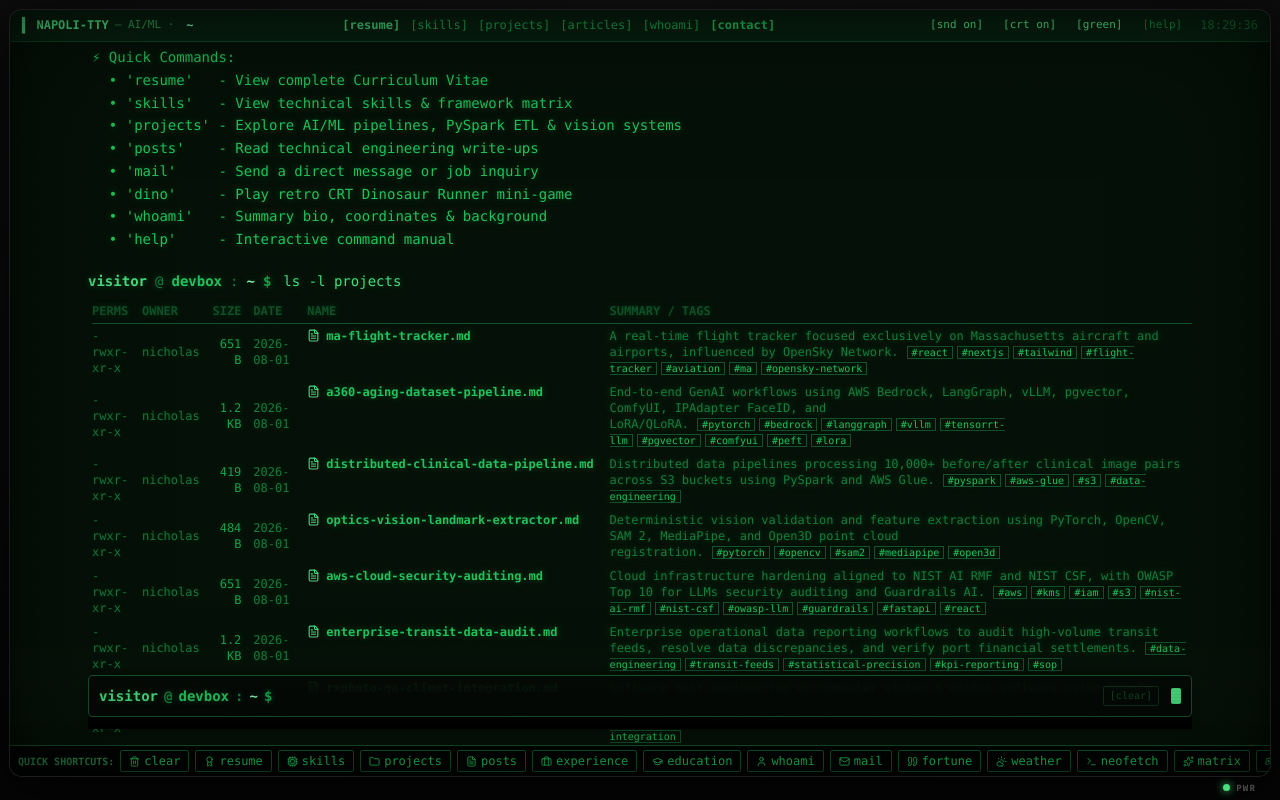
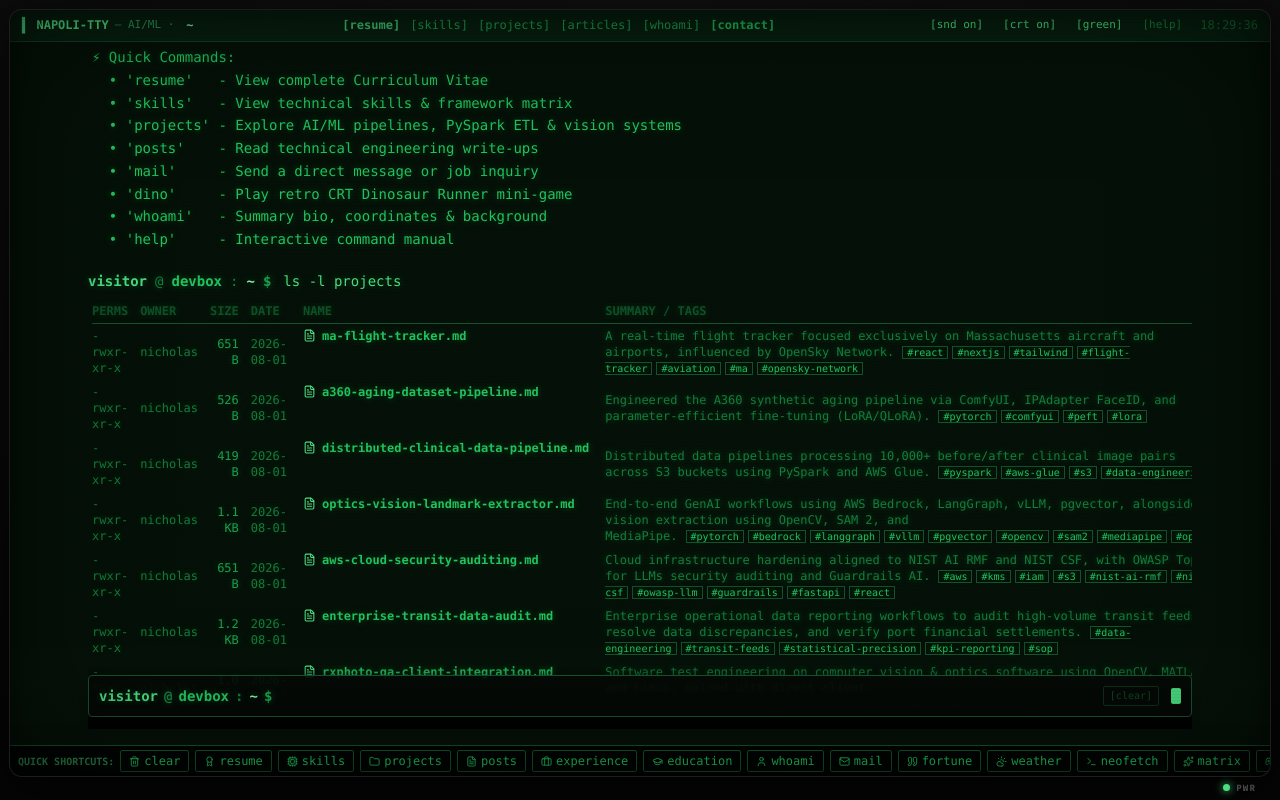
Before and after one commit to Cappuccino-san/TTY-Emulation.-Terminal-Style-dev-page, a React (Vite) app: page /config in a window 1280 px wide. Built offline with nearby package versions, Linux system fonts and the light colour scheme.

Commit message:
Reassign AWS Bedrock, vLLM, and pgvector bullet points from aging pipeline to optics vision landmark extractor

```diff
--- a/src/vfs/projectsData.ts
+++ b/src/vfs/projectsData.ts
@@ -26,14 +26,14 @@ export const PROJECTS: Project[] = [
   {
     slug: 'a360-aging-dataset-pipeline',
     filename: 'a360-aging-dataset-pipeline.md',
-    name: 'A360 Synthetic Aging & Compound GenAI Pipeline',
+    name: 'A360 Synthetic Aging Pipeline',
     status: 'ACTIVE',
     stars: 340,
-    tags: ['pytorch', 'bedrock', 'langgraph', 'vllm', 'tensorrt-llm', 'pgvector', 'comfyui', 'peft', 'lora'],
+    tags: ['pytorch', 'comfyui', 'peft', 'lora'],
     repo: 'https://github.com/cappuccino-san/a360-aging-pipeline',
     demo: 'https://linkedin.com/in/nicholas-napoli476',
-    summary: 'End-to-end GenAI workflows using AWS Bedrock, LangGraph, vLLM, pgvector, ComfyUI, IPAdapter FaceID, and LoRA/QLoRA.',
-    description: `# A360 Synthetic Aging & Compound GenAI Pipeline\n\n**Role**: AI/ML Workflow Engineer | Aesthetic360\n**Stack**: AWS Bedrock, LangGraph, Step Functions, vLLM, pgvector, ComfyUI, IPAdapter FaceID, PEFT (LoRA/QLoRA), PyTorch\n\n---\n\n## Systems & Technical Implementation\n- **End-to-End GenAI Workflows**: Owned software application development and training pipelines for end-to-end GenAI workflows and agentic systems for clinical photo processing (cropping, upscaling, enhancement, background removal) using AWS Bedrock, LangGraph, and Step Functions, with per-stage validation checks gating each pipeline step.\n- **Real-Time Inference & Vector Retrieval**: Evaluated real-time inference stacks for background-removal pipelines — vLLM serving models including Amazon Titan and Stability AI, paired with pgvector hybrid search over S3 data, versus HuggingFace tooling — with retrieval supplying project context for clinical workflows.\n- **Identity-Preserving Synthetic Aging Pipeline**: Engineered the A360 synthetic aging pipeline via ComfyUI, IPAdapter FaceID, and parameter-efficient fine-tuning (LoRA/QLoRA) via single-GPU fine-tuning to generate identity-consistent synthetic portraits across age cohorts (20–70), validated by visual inspection at 5-year intervals.`
+    summary: 'Engineered the A360 synthetic aging pipeline via ComfyUI, IPAdapter FaceID, and parameter-efficient fine-tuning (LoRA/QLoRA).',
+    description: `# A360 Synthetic Aging Pipeline\n\n**Role**: AI/ML Workflow Engineer | Aesthetic360\n**Stack**: ComfyUI, IPAdapter FaceID, PEFT (LoRA/QLoRA), PyTorch\n\n---\n\n## Systems & Technical Implementation\n- **Identity-Preserving Synthetic Aging Pipeline**: Engineered the A360 synthetic aging pipeline via ComfyUI, IPAdapter FaceID, and parameter-efficient fine-tuning (LoRA/QLoRA) via single-GPU fine-tuning to generate identity-consistent synthetic portraits across age cohorts (20–70), validated by visual inspection at 5-year intervals.`
   },
   {
     slug: 'distributed-clinical-data-pipeline',
@@ -49,13 +49,13 @@ export const PROJECTS: Project[] = [
   {
     slug: 'optics-vision-landmark-extractor',
     filename: 'optics-vision-landmark-extractor.md',
-    name: 'Deterministic Vision Validation & 3D LiDAR Registration',
+    name: 'Compound GenAI & Optics Vision Landmark Extractor',
     status: 'ACTIVE',
     stars: 480,
-    tags: ['pytorch', 'opencv', 'sam2', 'mediapipe', 'open3d'],
+    tags: ['pytorch', 'bedrock', 'langgraph', 'vllm', 'pgvector', 'opencv', 'sam2', 'mediapipe', 'open3d'],
     repo: 'https://github.com/cappuccino-san/optics-vision-extractor',
-    summary: 'Deterministic vision validation and feature extraction using PyTorch, OpenCV, SAM 2, MediaPipe, and Open3D point cloud registration.',
-    description: `# Deterministic Vision Validation & 3D LiDAR Registration\n\n**Role**: AI/ML Workflow Engineer | Aesthetic360\n**Stack**: PyTorch, OpenCV, SAM 2, MediaPipe, Open3D, 3D LiDAR\n\n---\n\n## Systems & Technical Implementation\n- **Optics-Aligned Feature Extraction & Boundary Tracking**: Built deterministic vision validation and optics-aligned feature extraction pipelines using PyTorch, OpenCV, SAM 2, and MediaPipe for landmark boundary tracking and 3D LiDAR point cloud registration (Open3D).`
+    summary: 'End-to-end GenAI workflows using AWS Bedrock, LangGraph, vLLM, pgvector, alongside vision extraction using OpenCV, SAM 2, and MediaPipe.',
+    description: `# Compound GenAI & Optics Vision Landmark Extractor\n\n**Role**: AI/ML Workflow Engineer | Aesthetic360\n**Stack**: AWS Bedrock, LangGraph, vLLM, pgvector, PyTorch, OpenCV, SAM 2, MediaPipe, Open3D\n\n---\n\n## Systems & Technical Implementation\n- **End-to-End GenAI Workflows**: Owned software application development and training pipelines for end-to-end GenAI workflows and agentic systems for clinical photo processing (cropping, upscaling, enhancement, background removal) using AWS Bedrock, LangGraph, and Step Functions, with per-stage validation checks gating each pipeline step.\n- **Real-Time Inference & Vector Retrieval**: Evaluated real-time inference stacks for background-removal pipelines — vLLM serving models including Amazon Titan and Stability AI, paired with pgvector hybrid search over S3 data, versus HuggingFace tooling — with retrieval supplying project context for clinical workflows.\n- **Optics-Aligned Feature Extraction & Boundary Tracking**: Built deterministic vision validation and optics-aligned feature extraction pipelines using PyTorch, OpenCV, SAM 2, and MediaPipe for landmark boundary tracking and 3D LiDAR point cloud registration (Open3D).`
   },
   {
     slug: 'aws-cloud-security-auditing',
```
